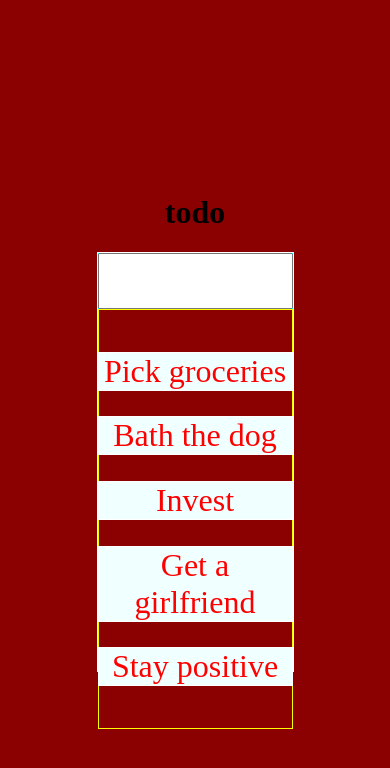
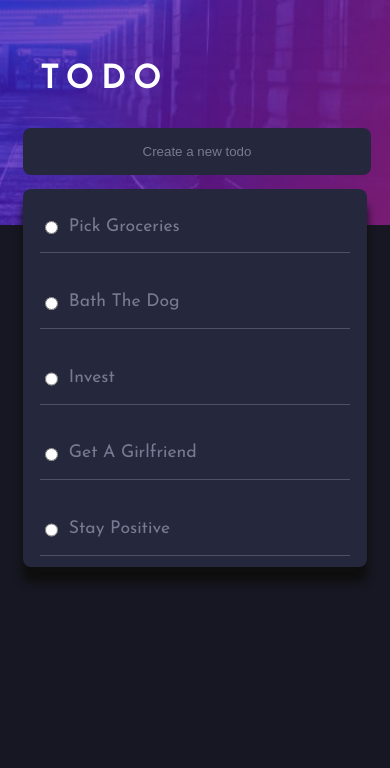
Before and after one commit to JeanMieses/TodoList, a plain HTML site: page index.html in a window 390 px wide. Drawn offline with Linux system fonts and the light colour scheme.

Commit message:
Adding style for mobile

```diff
--- a/index.css
+++ /dev/null
@@ -1,62 +0,0 @@
-body {
-  background-color: darkred;
-  height: 100vh;
-  margin: 0;
-  padding: 0;
-  display: flex;
-  flex-direction: column;
-  align-items: center;
-  justify-content: center;
-}
-
-main {
-    border: 1px solid white;
-    width: 50%;
-    /* height: 500px; */
-}
-
-
-main form {
-    /* height: 100px; */
-    background-color: aqua;
-    display: flex;
-    flex-direction: row;
-    justify-content: center;
-
-}
-
-form input[type='text'] {
-    height: 50px;
-    width: 350px;
-}
-
-main ul {
-    border: 1px solid yellow;
-    height: 100%;
-    padding: 0;
-    margin: 0;
-    display: flex;
-    flex-direction: column;
-    align-items: center;
-    justify-content: center;
-
-}
-
-ul li {
-    list-style-type: none;
-    margin: 0.4em 0.2em;
-    background-color: azure;
-    color: #000000;
-    font-size: 2em;
-    border: 1px solid white;
-    width: 100%;
-}
-
-ul li p {
-    margin: 0;
-    text-align: center;
-}
-
-.draggable {
-    color: red;
-}
--- a/index.html
+++ b/index.html
@@ -1,7 +1,13 @@
 <!DOCTYPE html>
 <html lang="en">
   <head>
-    <link rel="stylesheet" href="index.css" />
+    <link rel="preconnect" href="https://fonts.googleapis.com" />
+    <link rel="preconnect" href="https://fonts.gstatic.com" crossorigin />
+    <link
+      href="https://fonts.googleapis.com/css2?family=Josefin+Sans&display=swap"
+      rel="stylesheet"
+    />
+    <link rel="stylesheet" href="styles/index.css" />
     <meta charset="UTF-8" />
     <meta name="viewport" content="width=device-width, initial-scale=1.0" />
 
@@ -11,25 +17,38 @@
     <h1>todo</h1>
     <main>
       <form id="userInput">
-        <input name='query' type="text" />
+        <input placeholder="Create a new todo" name="query" type="text" />
       </form>
 
       <ul id="container">
         <li data-index="0">
+          <input name="todos" type="radio" />
           <p class="draggable" draggable="true">Pick groceries</p>
         </li>
         <li data-index="1">
+          <input name="todos" type="radio" />
           <p class="draggable" draggable="true">Bath the dog</p>
         </li>
-        <li data-index="2"><p class="draggable" draggable="true">Invest</p></li>
+        <li data-index="2">
+          <input name="todos" type="radio" />
+          <p class="draggable" draggable="true">Invest</p>
+        </li>
         <li data-index="3">
+          <input name="todos" type="radio" />
           <p class="draggable" draggable="true">Get a girlfriend</p>
         </li>
         <li data-index="4">
+          <input name="todos" type="radio" />
           <p class="draggable" draggable="true">Stay positive</p>
         </li>
       </ul>
     </main>
+    <!-- <div>
+      <span class="todosCounter"></span>
+      <button class="allBtn">all</button>
+      <button class="activeBtn">active</button>
+      <button class="completeBtn">complete</button>
+    </div> -->
 
     <script src="index.js"></script>
   </body>
--- a/index.js
+++ b/index.js
@@ -2,23 +2,30 @@ const draggables = document.querySelectorAll(".draggable");
 const lis = document.querySelectorAll("li");
 const container = document.querySelector("#container");
 const userInput = document.querySelector("#userInput");
+const completeBtn = document.querySelector(".completeBtn");
+const allBtn = document.querySelector(".allBtn");
+const activeBtn = document.querySelector(".activeBtn");
+
 let draggingElementIndex = null;
 let dataIndex = lis.length;
 
 //getting userInput
 userInput.addEventListener("submit", (e) => {
   e.preventDefault();
+
   let input = e.target[0].value;
-  createElement(input);
+  input && createElement(input);
+
   e.target[0].value = "";
 });
 
-//events listeners for drag events
+
+//event listeners for drag events
 container.addEventListener("dragstart", dragStart);
 container.addEventListener("drop", dragDrop);
 container.addEventListener("dragover", dragOver);
 
-//functions that execute for a given event
+//functions that execute for dragging events
 function dragStart(e) {
   if (e.target.nodeName === "P") {
     draggingElementIndex = +e.target.closest("li").getAttribute("data-index");
@@ -46,13 +53,19 @@ function switchElements(from, to) {
 }
 
 //create a DOM element
-function createElement(input) {
+function createElement(userInput) {
   const li = document.createElement("li");
   const p = document.createElement("p");
+  const input = document.createElement("input");
+
+  input.name = "todos";
+  input.type = "radio";
   p.draggable = true;
   p.classList.add("draggable");
   li.setAttribute("data-index", dataIndex++);
-  p.append(input);
+
+  p.append(userInput);
+  li.append(input);
   li.append(p);
   container.append(li);
 }
--- /dev/null
+++ b/styles/index.css
@@ -0,0 +1,73 @@
+body {
+  background: url("../images/bg-mobile-dark.jpg");
+  background-repeat: no-repeat;
+  background-size: 50vh;
+  background-position: top;
+  background-color: hsl(235, 21%, 11%);
+  font-family: "Josefin Sans", sans-serif;
+}
+
+h1 {
+  color: #fff;
+  text-transform: uppercase;
+  margin: 2em 1em;
+  margin-bottom: 1em;
+  letter-spacing: 0.25em;
+}
+
+main {
+  /* border: 2px solid white; */
+  width: 92%;
+  margin: 0 auto;
+}
+
+#userInput {
+  width: 100%;
+  height: 45px;
+}
+
+#userInput input {
+  background-color: hsl(235, 24%, 19%);
+  color: #fff;
+  border: none;
+  width: 100%;
+  height: 45px;
+  border-radius: 8px;
+}
+
+input::placeholder {
+  color: hsl(234, 11%, 52%);
+  text-align: center;
+}
+
+#container {
+  background-color: hsl(235, 24%, 19%);
+  border-radius: 8px;
+  display: flex;
+  flex-direction: column;
+  align-items: center;
+  padding: 0;
+  box-shadow: 0px 15px 8px rgb(14, 14, 14);
+}
+
+#container li {
+  width: 90%;
+  border-bottom: 1px solid hsl(233, 14%, 35%);
+  list-style-type: none;
+  margin: 0.7em 0;
+  display: flex;
+  flex-direction: row;
+}
+
+#container li input[type='radio'] {
+    margin-right: 0.8em;
+    /* background-color: red */
+
+}
+
+#container li p {
+    color: hsl(234, 11%, 52%);
+    font-weight: lighter;
+    font-size: 1.1em;
+    text-transform: capitalize;
+}
```
Also changed, not shown: images/bg-desktop-dark.jpg (added), images/bg-desktop-light.jpg (added), images/bg-mobile-dark.jpg (added), images/bg-mobile-light.jpg (added), images/favicon-32x32.png (added), images/icon-check.svg (added), images/icon-cross.svg (added), images/icon-moon.svg (added), images/icon-sun.svg (added).
